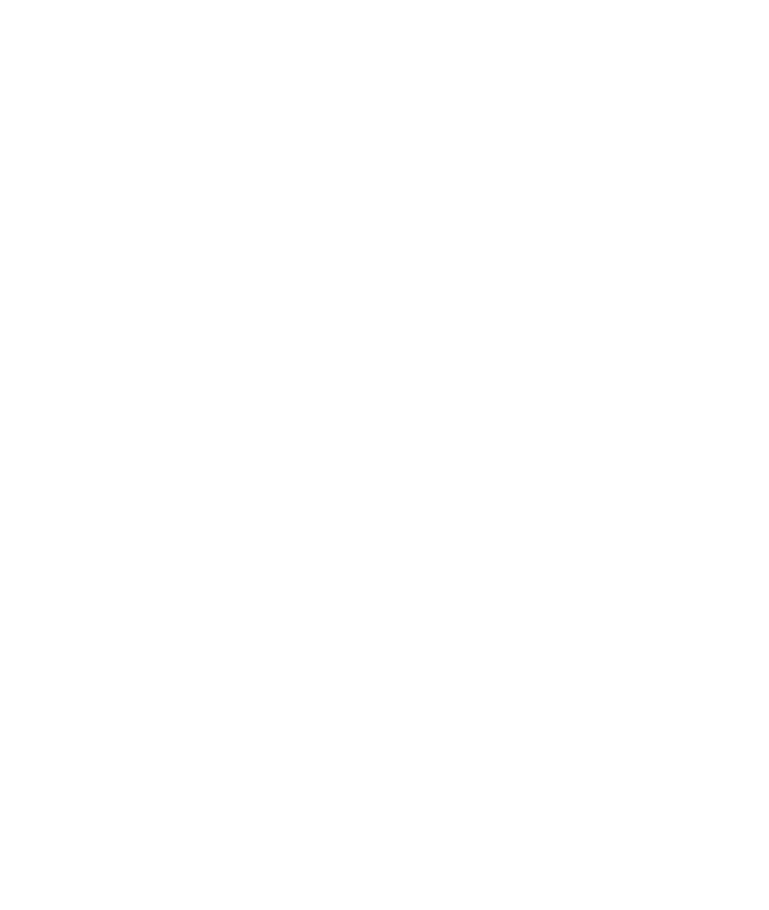
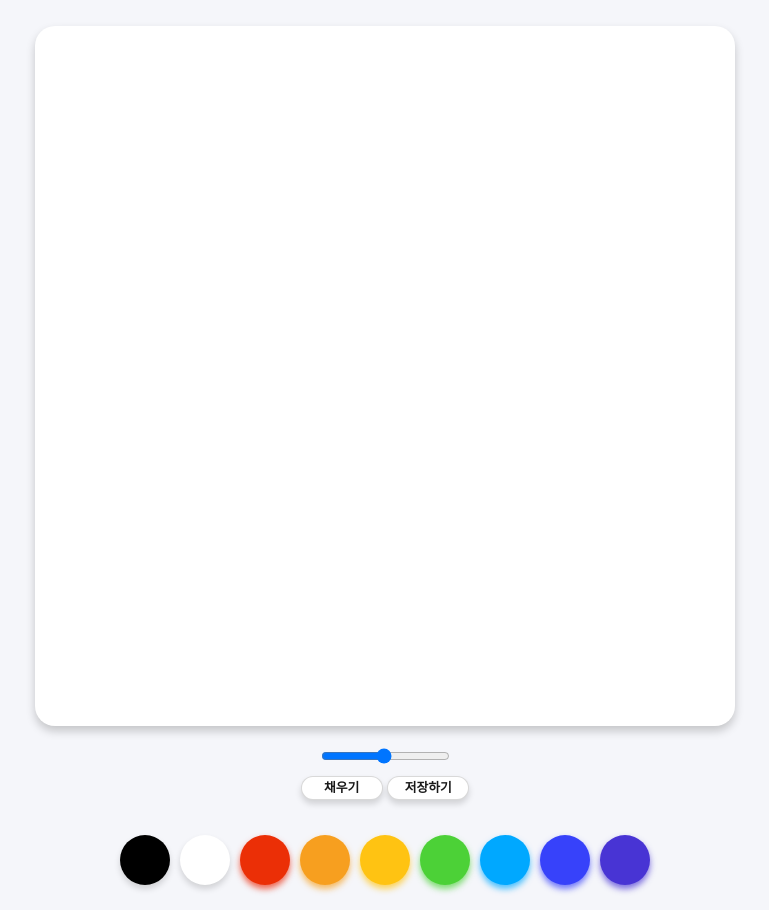
Before and after one commit to ytbg0512/paintJS, a plain HTML site: page index.html in a window 1280 px wide. Shown: the whole page, without its empty margins (255-1024 px from the left). Before the commit the page ends 800 px from the top, so only its background shows below. Drawn offline with Linux system fonts and the light colour scheme.

Commit message:
now paintable

```diff
--- a/app.js
+++ b/app.js
@@ -0,0 +1,72 @@
+const canvas = document.getElementById("jsCanvas");
+const ctx = canvas.getContext("2d");
+const colors = document.getElementsByClassName("jsColor");
+const range = document.getElementById("jsRange");
+const mode = document.getElementById("jsMode");
+
+canvas.width = 700;
+canvas.height = 700;
+
+ctx.strokeStyle = "black";
+ctx.lineWidth = 5;
+
+let painting = false;
+let filling = false;
+
+function stopPainting() {
+    painting = false;
+}
+
+function startPainting() {
+    painting = true;
+
+}
+
+function onMouseMove(event) {
+    const x = event.offsetX;
+    const y = event.offsetY;
+    if (!painting) {
+        ctx.beginPath();
+        ctx.moveTo(x, y);
+    } else {
+        ctx.lineTo(x, y);
+        ctx.stroke();
+    }
+}
+
+function handleColorClick(event) {
+    const color = event.target.style.backgroundColor;
+    ctx.strokeStyle = color;
+}
+
+function handleRangeChange(event) {
+    const size = event.target.value;
+    ctx.lineWidth = size;
+}
+
+function handleModeClick(event) {
+    if (filling === true) {
+        filling = false;
+        mode.innerText = "채우기";
+    } else {
+        filling = true;
+        mode.innerText = "그리기";
+    }
+}
+
+if (canvas) {
+    canvas.addEventListener("mousemove", onMouseMove);
+    canvas.addEventListener("mousedown", startPainting);
+    canvas.addEventListener("mouseup", stopPainting);
+    canvas.addEventListener("mouseleave", stopPainting);
+}
+
+Array.from(colors).forEach(color => color.addEventListener("click", handleColorClick));
+
+if (range) {
+    range.addEventListener("input", handleRangeChange);
+}
+
+if (mode) {
+    mode.addEventListener("click", handleModeClick);
+}
--- a/index.html
+++ b/index.html
@@ -5,6 +5,28 @@
     <link rel="stylesheet" href="styles.css" />
 </head>
 <body>
+    <canvas id="jsCanvas" class="canvas"></canvas>
+    <div class="controls">
+        <div class="controls__range">
+            <input type="range" id="jsRange" min="0.1" max="10" value="5" step="0.1" />
+        </div>
+        <div class="controls__btns">
+            <button id="jsMode">채우기</button>
+            <button id="jsSave">저장하기</button>
+        </div>
+        <div class="controls__colors" id="jsColors">
+            <div class="controls__color jsColor" style="background-color: black;"></div>
+            <div class="controls__color jsColor" style="background-color: white;"></div>
+            <div class="controls__color jsColor" style="background-color: #eb2f06; box-shadow: 0px 4px 6px rgba(235, 38, 6, 0.7);"></div>
+            <div class="controls__color jsColor" style="background-color: #F79F1F; box-shadow: 0px 4px 6px rgba(247, 159, 31, 0.7);"></div>
+            <div class="controls__color jsColor" style="background-color: #FFC312; box-shadow: 0px 4px 6px rgba(255, 195, 18, 0.7);"></div>
+            <div class="controls__color jsColor" style="background-color: #4cd137; box-shadow: 0px 4px 6px rgba(76, 209, 55, 0.7);"></div>
+            <div class="controls__color jsColor" style="background-color: #00a8ff; box-shadow: 0px 4px 6px rgba(0, 168, 255, 0.7);"></div>
+            <div class="controls__color jsColor" style="background-color: #3742fa; box-shadow: 0px 4px 6px rgba(55, 66, 250, 0.7);"></div>
+            <div class="controls__color jsColor" style="background-color: #4834d4; box-shadow: 0px 4px 6px rgba(72, 52, 212, 0.7);"></div>
+        </div>
+    </div>
+
     <script src="app.js"></script>
 </body>
 </html>
--- /dev/null
+++ b/reset.css
@@ -0,0 +1,48 @@
+/* http://meyerweb.com/eric/tools/css/reset/
+   v2.0 | 20110126
+   License: none (public domain)
+*/
+
+html, body, div, span, applet, object, iframe,
+h1, h2, h3, h4, h5, h6, p, blockquote, pre,
+a, abbr, acronym, address, big, cite, code,
+del, dfn, em, img, ins, kbd, q, s, samp,
+small, strike, strong, sub, sup, tt, var,
+b, u, i, center,
+dl, dt, dd, ol, ul, li,
+fieldset, form, label, legend,
+table, caption, tbody, tfoot, thead, tr, th, td,
+article, aside, canvas, details, embed,
+figure, figcaption, footer, header, hgroup,
+menu, nav, output, ruby, section, summary,
+time, mark, audio, video {
+	margin: 0;
+	padding: 0;
+	border: 0;
+	font-size: 100%;
+	font: inherit;
+	vertical-align: baseline;
+}
+/* HTML5 display-role reset for older browsers */
+article, aside, details, figcaption, figure,
+footer, header, hgroup, menu, nav, section {
+	display: block;
+}
+body {
+	line-height: 1;
+}
+ol, ul {
+	list-style: none;
+}
+blockquote, q {
+	quotes: none;
+}
+blockquote:before, blockquote:after,
+q:before, q:after {
+	content: '';
+	content: none;
+}
+table {
+	border-collapse: collapse;
+	border-spacing: 0;
+}
--- a/styles.css
+++ b/styles.css
@@ -0,0 +1,65 @@
+@import "reset.css";
+
+body {
+    background-color: #f5f6fa;
+    font-family: -apple-system, BlinkMacSystemFont, 'Segoe UI', Roboto, Oxygen, Ubuntu, Cantarell, 'Open Sans', 'Helvetica Neue', sans-serif;
+    display: flex;
+    flex-direction: column;
+    align-items: center;
+    padding-top: 2%;
+}
+
+.canvas {
+    width: 700px;
+    height: 700px;
+    background-color: white;
+    border-radius: 20px;
+    box-shadow: 0px 5px 10px rgba(0, 0, 0, 0.2);
+}
+
+.controls .controls__colors {
+    display: flex;
+}
+
+.controls__btns button {
+    all: unset;
+    cursor: pointer;
+    background-color: white;
+    padding: 5px 0px;
+    width: 80px;
+    text-align: center;
+    border-radius: 20px;
+    box-shadow: 0px 4px 6px rgba(0, 0, 0, 0.15);
+    border: 1px solid rgba(0, 0, 0, 0.15);
+    color: rgba(0, 0, 0, 0.9);
+    font-weight: 700;
+    font-size: .8rem;
+}
+
+.controls__btns button:active {
+    transform: scale(0.98);
+}
+
+.controls {
+    margin: 20px;
+    display: flex;
+    flex-direction: column;
+    align-items: center;
+}
+
+.controls .controls__btns {
+    margin-bottom: 30px;
+}
+
+.controls__colors .controls__color {
+    width: 50px;
+    height: 50px;
+    border-radius: 25px;
+    box-shadow: 0px 4px 6px rgba(0, 0, 0, 0.15);
+    margin: 5px;
+    cursor: pointer;
+}
+
+.controls .controls__range {
+    margin-bottom: 10px;
+}
```
